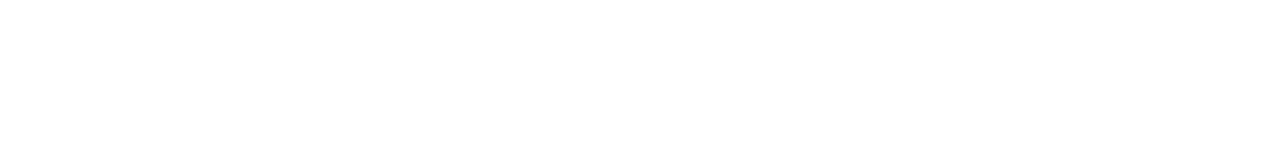
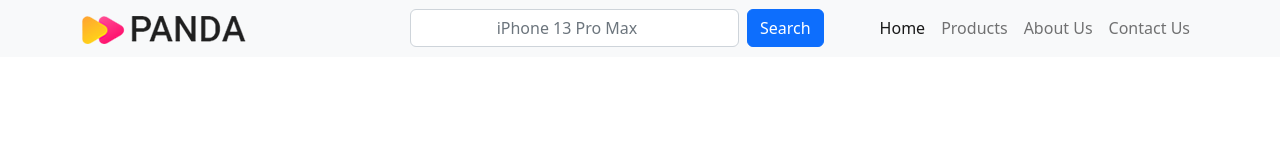
Before and after one commit to immdraselkhan/panda-commerce, a plain HTML site: page index.html in a window 1280 px wide. Drawn offline with nearby package versions, Linux system fonts and the light colour scheme.

Commit message:
nav bar added

```diff
--- a/index.html
+++ b/index.html
@@ -12,6 +12,36 @@
         <link rel="stylesheet" href="css/style.css">
     </head>
     <body>
+        <header>
+            <!-- navbar start -->
+            <nav class="navbar navbar-expand-lg bg-light">
+                <div class="container">
+                    <!-- logo -->
+                    <a class="navbar-brand" href="">
+                        <img src="assets/logo.png" alt="Logo">
+                    </a>
+                    <button class="navbar-toggler" type="button" data-bs-toggle="collapse" data-bs-target="#navbarSupportedContent"
+                        aria-controls="navbarSupportedContent" aria-expanded="false" aria-label="Toggle navigation">
+                        <span class="navbar-toggler-icon"></span>
+                    </button>
+                    <div class="collapse navbar-collapse justify-content-end" id="navbarSupportedContent">
+                    <!-- search bar -->
+                    <form class="d-flex me-lg-5 my-4 my-lg-0" role="search">
+                        <input class="form-control me-2 px-5 text-center" type="search" placeholder="iPhone 13 Pro Max" aria-label="Search">
+                        <button class="btn btn-primary" type="submit">Search</button>
+                    </form>
+                        <!-- menu -->
+                        <ul class="navbar-nav mb-2 mb-lg-0 text-center text-lg-left">
+                            <li class="nav-item"><a class="nav-link active" aria-current="page" href="">Home</a></li>
+                            <li class="nav-item"><a class="nav-link" href="">Products</a></li>
+                            <li class="nav-item"><a class="nav-link" href="">About Us</a></li>
+                            <li class="nav-item"><a class="nav-link" href="">Contact Us</a></li>
+                        </ul>
+                    </div>
+                </div>
+            </nav>
+            <!-- navbar end -->
+        </header>
         <!-- bootstrap script -->
         <script src="https://cdn.jsdelivr.net/npm/bootstrap@5.2.0/dist/js/bootstrap.bundle.min.js" integrity="sha384-A3rJD856KowSb7dwlZdYEkO39Gagi7vIsF0jrRAoQmDKKtQBHUuLZ9AsSv4jD4Xa" crossorigin="anonymous"></script>
     </body>
```
Also changed, not shown: assets/logo.png (added).
